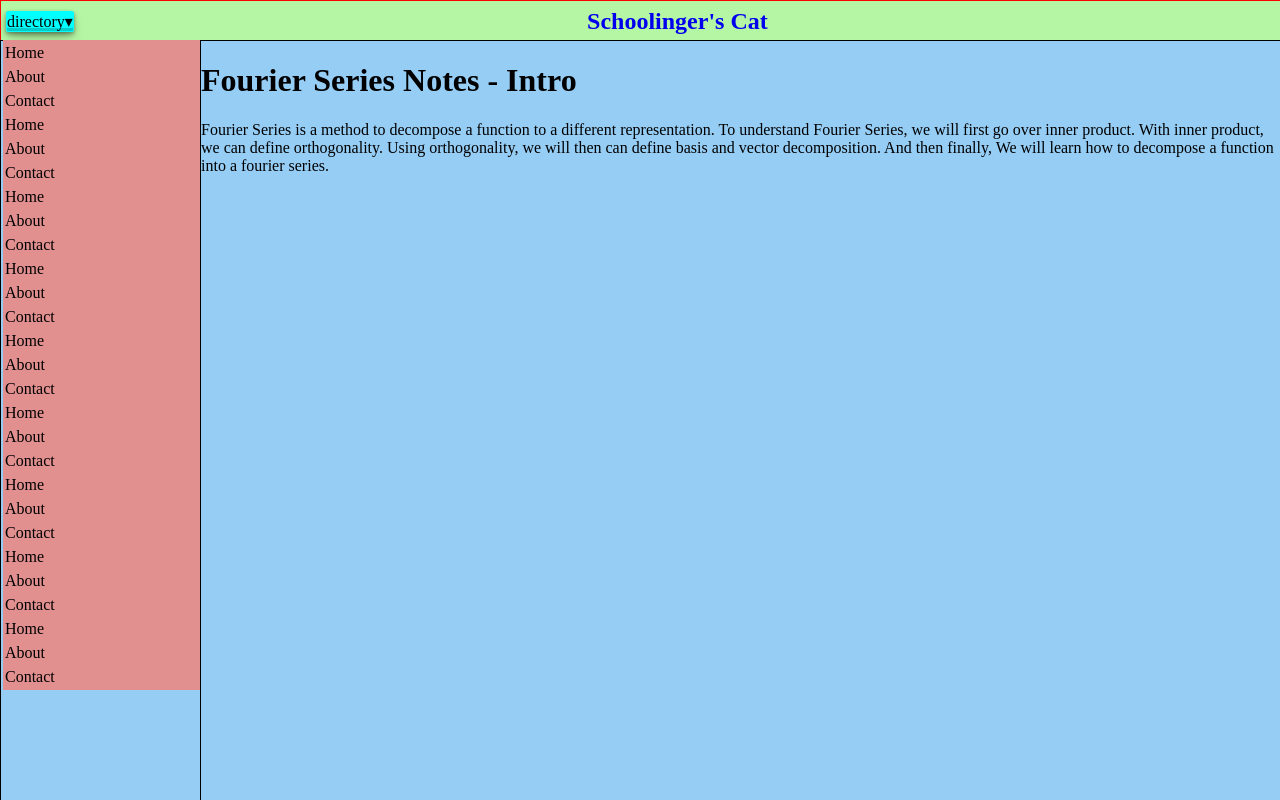
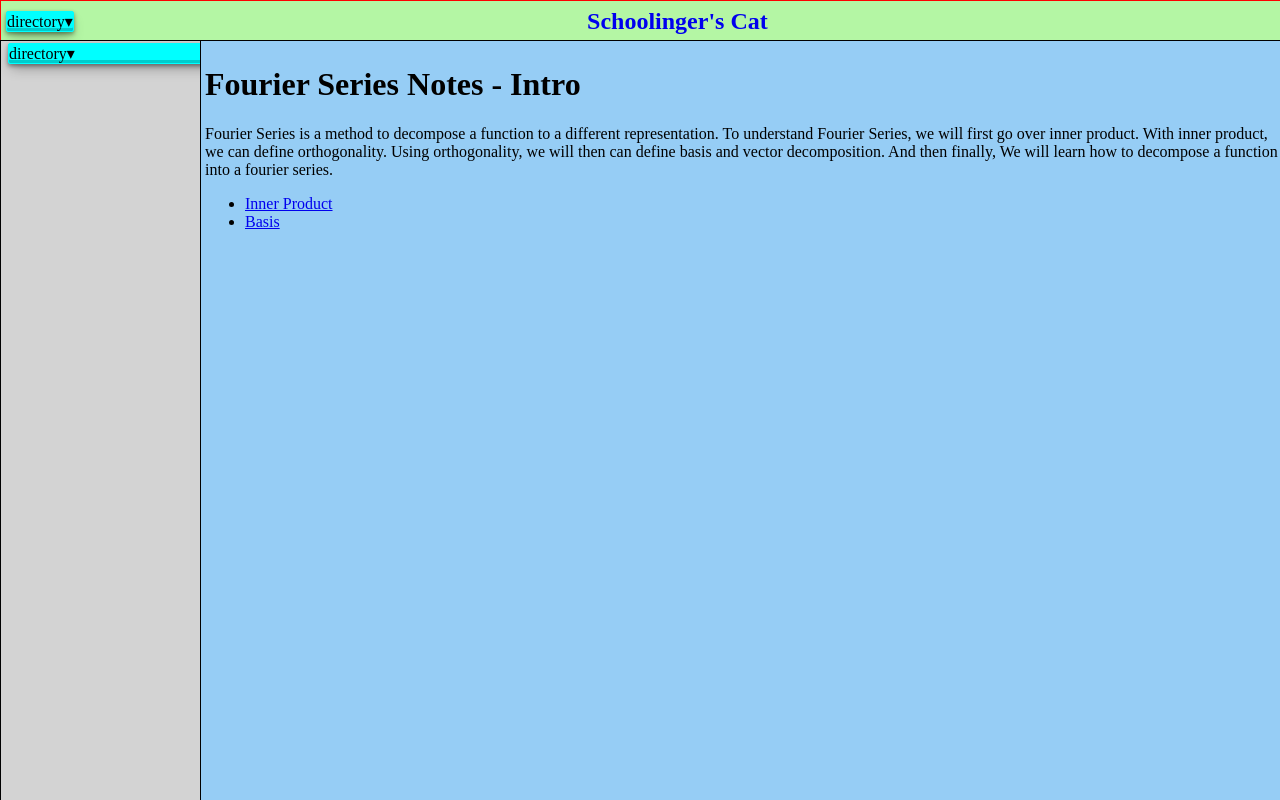
Before and after one commit to cyavictor88/schoolingerscat-gp, a SvelteKit app: page /signalProcessing/fourierSeries/intro in a window 1280 px wide. Built offline with nearby package versions, Linux system fonts and the light colour scheme.

Commit message:
going refactoring route

```diff
--- a/src/lib/components/Routes/Route.svelte
+++ b/src/lib/components/Routes/Route.svelte
@@ -1,7 +1,7 @@
 <script lang='ts'>
-	import type { Route } from "./routes";
+	import type { IRoute } from "./routes";
   import { base } from '$app/paths';
-  export let route: Route | null = null;
+  export let route: IRoute | null = null;
   export let indent = 0;
   export let toggleMenu: any = ()=>{};
   function toggleOpen() {
--- a/src/lib/components/Routes/Routes.svelte
+++ b/src/lib/components/Routes/Routes.svelte
@@ -1,8 +1,8 @@
 <script lang="ts">
-	import { rootRoute, setOpenPath } from './routes';
+	import { rootRoute as siteRootRoute, setOpenPath } from './routes';
 	import { onMount } from 'svelte';
 	import Route from './Route.svelte';
-
+	export let rootRoute = siteRootRoute;
 	let open = false;
 	function toggleOpen() {
 		open = !open;
--- a/src/lib/components/Routes/routes.ts
+++ b/src/lib/components/Routes/routes.ts
@@ -1,13 +1,13 @@
 
-export interface Route {
+export interface IRoute {
   label: string;
   path?: string;
-  subRoutes?: Route[];
+  subRoutes?: IRoute[];
   open?: boolean;
-  parent?: Route;
+  parent?: IRoute;
 }
 // https://svelte.dev/repl/347b37e18b5d4a65bbacfd097536db02?version=4.1.2
-export const rootRoute : Route = {
+export const rootRoute : IRoute = {
   label:'home',
   path:'/',
   subRoutes: [
@@ -28,8 +28,8 @@ export const rootRoute : Route = {
 
 
 
-export function setOpenPath(route: Route, currentPath: string){
-  function setOpenForAncestors(route: Route){
+export function setOpenPath(route: IRoute, currentPath: string){
+  function setOpenForAncestors(route: IRoute){
     route.open = true;
     if(route.parent) {
       setOpenForAncestors(route.parent)
--- a/src/routes/+layout.svelte
+++ b/src/routes/+layout.svelte
@@ -9,12 +9,7 @@
 	} from 'svelte';
   let sideBarWidth = 0;
 
-
-
-
-
 </script>
-
 
 <TopNav />
 <!-- <SideNav {topBarHeight} {sideBarWidth} /> -->
@@ -31,8 +26,8 @@
 	#content {
 		position: fixed;
 		height: 100%;
-		background-color: #96cdf5;
 		border: 1px black solid;
+		background-color: lightgrey;
 		padding: 2px;
 		overflow-y: scroll;
 		z-index: 0;
--- a/src/routes/signalProcessing/+layout.svelte
+++ b/src/routes/signalProcessing/fourierSeries/+layout.svelte
@@ -1,6 +1,8 @@
 <script>
-  import SideNav from '$lib/components/SideNav/SideNav.svelte';
+  import Routes from '$lib/components/Routes/Routes.svelte';
+	import SideNav from '$lib/components/SideNav/SideNav.svelte';
 	import { topBarHeight } from '$lib/store';
+	import { rootRoute } from './routes';
 	import {
 		beforeUpdate,
 		afterUpdate,
@@ -29,7 +31,8 @@
 </script>
 
 
-<SideNav {sideBarWidth} />
+<!-- <SideNav {sideBarWidth} /> -->
+<Routes {rootRoute} />
 <div id="content" style="top:{$topBarHeight}px;
                           left:{sideBarWidth}px;
                           width:calc(100vw - {sideBarWidth}px;
@@ -45,7 +48,7 @@
 		height: 100%;
 		background-color: #96cdf5;
 		border: 1px black solid;
-		padding: 0px;
+		padding: 4px;
 		overflow-y: scroll;
 	}
 </style>
--- a/src/routes/signalProcessing/fourierSeries/intro/+page.svelte
+++ b/src/routes/signalProcessing/fourierSeries/intro/+page.svelte
@@ -2,3 +2,8 @@
 <p> Fourier Series is a method to decompose a function to a different representation.
  To understand Fourier Series, we will first go over inner product. With inner product, we can define orthogonality. Using orthogonality, we will then can define basis and vector decomposition. And then finally, We will learn how to decompose a function into a fourier series.
 </p>
+
+<ul>
+  <li><a href="/signalProcessing/fourierSeries/innerProduct">Inner Product</a></li>
+  <li><a href="/signalProcessing/fourierSeries/basis">Basis</a></li>
+</ul>
--- /dev/null
+++ b/src/routes/signalProcessing/fourierSeries/routes.ts
@@ -0,0 +1,10 @@
+import type { IRoute } from "$lib/components/Routes/routes";
+
+export const rootRoute : IRoute = {
+  label: 'Fourier Series',
+  subRoutes: [
+    { label: 'Intro', path: '/signalProcessing/fourierSeries/intro'},
+    { label: 'Inner Product', path: '/signalProcessing/fourierSeries/innerProduct'},
+    { label: 'Basis', path: '/signalProcessing/fourierSeries/basis'},
+  ]
+}
```
